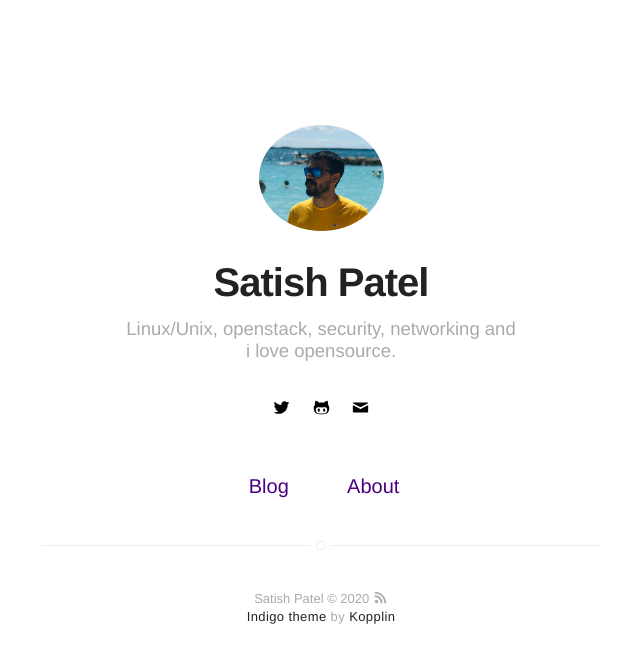
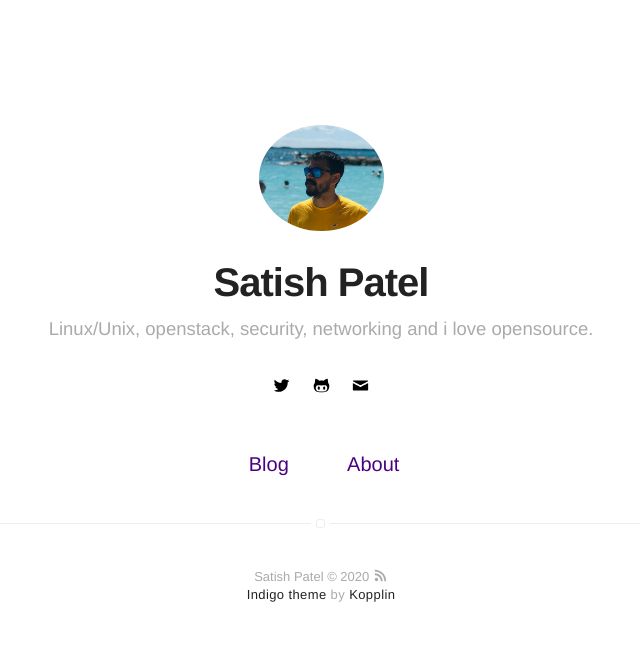
Before and after one commit to satishdotpatel/satishdotpatel.github.io, a Jekyll site: the page built from index.html, in a window 1280 px wide. Shown: the top 663 px of the page, without its empty margins (319-959 px from the left). Built offline with Jekyll 4.4.1, drawn with Linux system fonts in a browser that asks for light colours.

Commit message:
Edit _config.yml for width

```diff
--- a/_config.yml
+++ b/_config.yml
@@ -60,17 +60,11 @@ authors:
         external-image: false
         picture: assets/images/profile.jpg
         twitter: satish_lx
-    jamesfoster:
-        name: James Foster
-        bio: A Man who develops software with coffee
-        external-image: false
-        picture: assets/images/james.jpg
-        twitter: jamesfoster
 
 # do you want a larger site? change the option below
 # options: [normal, large] | default: normal
 # normal = 560px / large = 810px
-width: normal
+width: large
 
 # if you don't need pagination, comment the *paginate* configs below
 # paginate: 5
```
